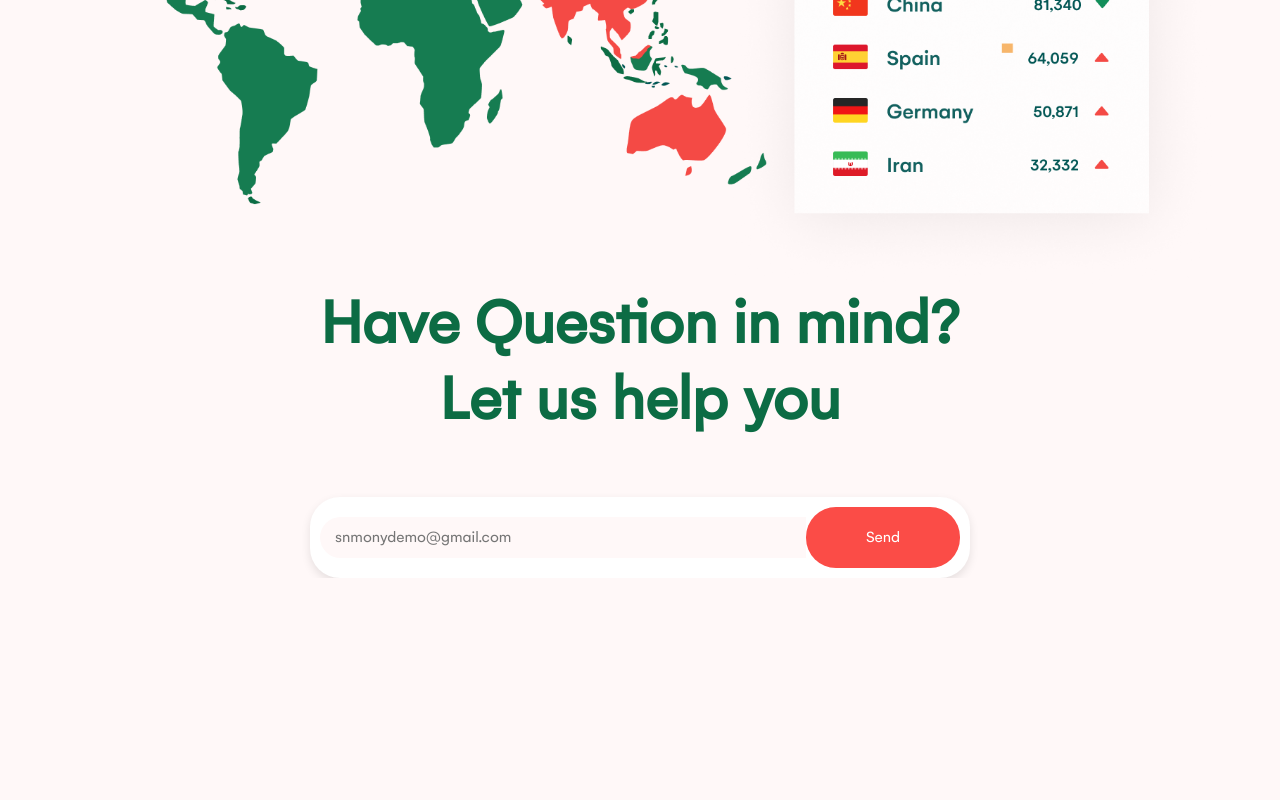
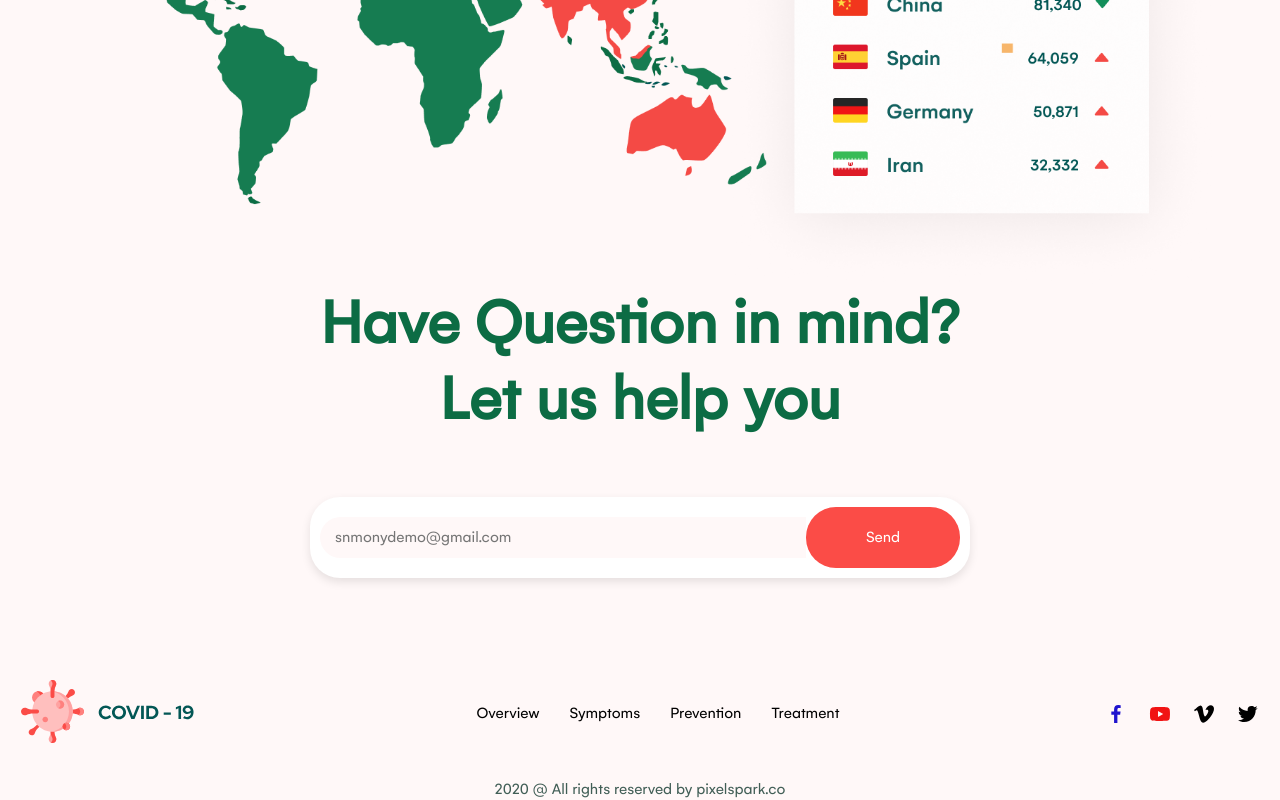
Before and after one commit to abubakir88/Covid-19, a plain HTML site: page index.html in a window 1280 px wide. Shown: the part 6128-6928 px from the top of the page. Before the commit the page ends 6706 px from the top, so only its background shows below. Drawn offline with Linux system fonts and the light colour scheme.

Commit message:
full but no media

```diff
--- a/Style/style.scss
+++ b/Style/style.scss
@@ -403,3 +403,26 @@ main {
     }
   }
 }
+
+footer {
+  padding-top: 100px;
+  .line {
+    display: flex;
+    align-items: center;
+    justify-content: space-between;
+    .foot_items {
+      display: flex;
+      align-items: center;
+      gap: 30px;
+    }
+    .social {
+      display: flex;
+      gap: 20px;
+    }
+  }
+  p {
+    margin-top: 30px;
+    text-align: center;
+    color: #415e56;
+  }
+}
--- a/index.html
+++ b/index.html
@@ -4,6 +4,7 @@
     <meta charset="UTF-8" />
     <meta name="viewport" content="width=device-width, initial-scale=1.0" />
     <link rel="stylesheet" href="./Style/style.css" />
+    <link rel="icon" href="./images/top_logo.svg" type="image/x-icon" />
     <title>Covid-19</title>
   </head>
   <body>
@@ -215,6 +216,67 @@
         </div>
       </div>
     </main>
-    <footer></footer>
+    <footer>
+      <div class="container">
+        <div class="line">
+          <div class="logo">
+            <img src="./images/Logo.svg" alt="logo" />
+          </div>
+          <div class="foot_items">
+            <div class="foot_item">Overview</div>
+            <div class="foot_item">Symptoms</div>
+            <div class="foot_item">Prevention</div>
+            <div class="foot_item">Treatment</div>
+          </div>
+          <div class="social">
+            <svg
+              xmlns="http://www.w3.org/2000/svg"
+              width="24"
+              height="24"
+              viewBox="0 0 24 24"
+              style="fill: rgb(32, 20, 206)"
+            >
+              <path
+                d="M13.397 20.997v-8.196h2.765l.411-3.209h-3.176V7.548c0-.926.258-1.56 1.587-1.56h1.684V3.127A22.336 22.336 0 0 0 14.201 3c-2.444 0-4.122 1.492-4.122 4.231v2.355H7.332v3.209h2.753v8.202h3.312z"
+              ></path>
+            </svg>
+            <svg
+              xmlns="http://www.w3.org/2000/svg"
+              width="24"
+              height="24"
+              viewBox="0 0 24 24"
+              style="fill: rgb(241, 19, 19)"
+            >
+              <path
+                d="M21.593 7.203a2.506 2.506 0 0 0-1.762-1.766C18.265 5.007 12 5 12 5s-6.264-.007-7.831.404a2.56 2.56 0 0 0-1.766 1.778c-.413 1.566-.417 4.814-.417 4.814s-.004 3.264.406 4.814c.23.857.905 1.534 1.763 1.765 1.582.43 7.83.437 7.83.437s6.265.007 7.831-.403a2.515 2.515 0 0 0 1.767-1.763c.414-1.565.417-4.812.417-4.812s.02-3.265-.407-4.831zM9.996 15.005l.005-6 5.207 3.005-5.212 2.995z"
+              ></path>
+            </svg>
+            <svg
+              xmlns="http://www.w3.org/2000/svg"
+              width="24"
+              height="24"
+              viewBox="0 0 24 24"
+              style="fill: rgba(0, 0, 0, 1)"
+            >
+              <path
+                d="M21.062 10.414c-2.036 4.349-6.949 10.267-10.054 10.267-3.06 0-3.501-6.527-5.173-10.869-.823-2.138-1.354-1.646-2.896-.567L2 8.031c2.248-1.976 4.499-4.272 5.88-4.399 1.559-.148 2.517.916 2.873 3.193.475 2.994 1.137 7.641 2.291 7.641.9 0 3.117-3.686 3.232-5.004.203-1.93-1.421-1.989-2.828-1.387 2.228-7.295 11.494-5.95 7.614 2.339z"
+              ></path>
+            </svg>
+            <svg
+              xmlns="http://www.w3.org/2000/svg"
+              width="24"
+              height="24"
+              viewBox="0 0 24 24"
+              style="fill: rgba(0, 0, 0, 1)"
+            >
+              <path
+                d="M19.633 7.997c.013.175.013.349.013.523 0 5.325-4.053 11.461-11.46 11.461-2.282 0-4.402-.661-6.186-1.809.324.037.636.05.973.05a8.07 8.07 0 0 0 5.001-1.721 4.036 4.036 0 0 1-3.767-2.793c.249.037.499.062.761.062.361 0 .724-.05 1.061-.137a4.027 4.027 0 0 1-3.23-3.953v-.05c.537.299 1.16.486 1.82.511a4.022 4.022 0 0 1-1.796-3.354c0-.748.199-1.434.548-2.032a11.457 11.457 0 0 0 8.306 4.215c-.062-.3-.1-.611-.1-.923a4.026 4.026 0 0 1 4.028-4.028c1.16 0 2.207.486 2.943 1.272a7.957 7.957 0 0 0 2.556-.973 4.02 4.02 0 0 1-1.771 2.22 8.073 8.073 0 0 0 2.319-.624 8.645 8.645 0 0 1-2.019 2.083z"
+              ></path>
+            </svg>
+          </div>
+        </div>
+        <p>2020 @ All rights reserved by pixelspark.co</p>
+      </div>
+    </footer>
   </body>
 </html>
```
Also changed, not shown: Style/style.css, images/top_logo.svg (added), 1 other file.
